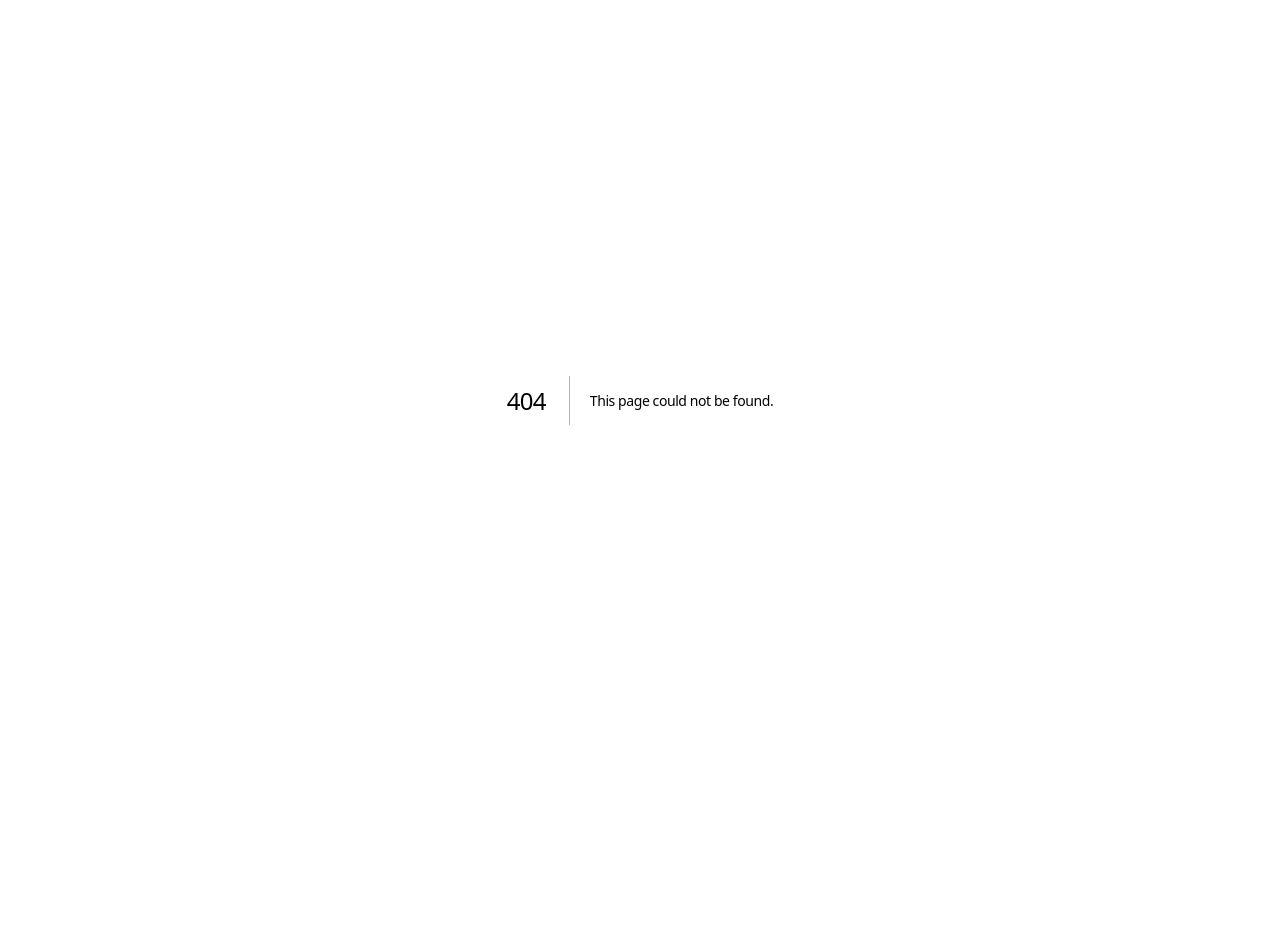
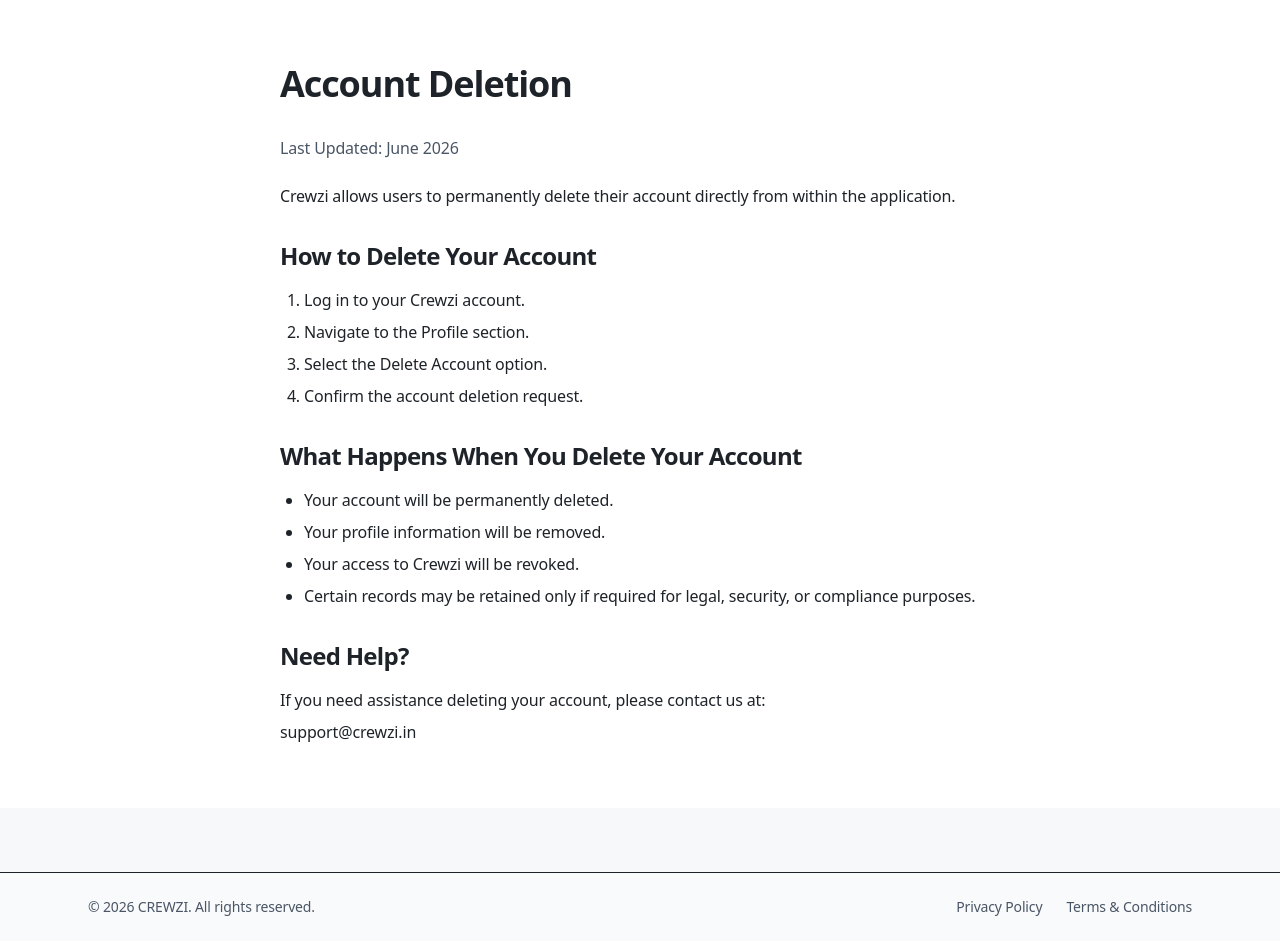
Before and after one commit to ibrahimh-max/SHIRE, a Next.js app: page /delete-account in a window 1280 px wide. Before the commit this address had no page. Before the commit the page ends 800 px from the top, so only its background shows below. Built offline with nearby package versions, Linux system fonts and the light colour scheme; a web font is replaced by a local one.

Commit message:
accoudn delelte button

```diff
--- /dev/null
+++ b/src/app/(marketing)/delete-account/page.tsx
@@ -0,0 +1,55 @@
+export default function DeleteAccountPage() {
+  return (
+    <main className="min-h-screen bg-white">
+      <div className="max-w-3xl mx-auto px-6 py-16">
+        <h1 className="text-4xl font-bold mb-8">Account Deletion</h1>
+
+        <p className="text-gray-600 mb-6">
+          Last Updated: June 2026
+        </p>
+
+        <p className="mb-6">
+          Crewzi allows users to permanently delete their account directly
+          from within the application.
+        </p>
+
+        <h2 className="text-2xl font-semibold mt-8 mb-4">
+          How to Delete Your Account
+        </h2>
+
+        <ol className="list-decimal pl-6 space-y-2 mb-6">
+          <li>Log in to your Crewzi account.</li>
+          <li>Navigate to the Profile section.</li>
+          <li>Select the Delete Account option.</li>
+          <li>Confirm the account deletion request.</li>
+        </ol>
+
+        <h2 className="text-2xl font-semibold mt-8 mb-4">
+          What Happens When You Delete Your Account
+        </h2>
+
+        <ul className="list-disc pl-6 space-y-2 mb-6">
+          <li>Your account will be permanently deleted.</li>
+          <li>Your profile information will be removed.</li>
+          <li>Your access to Crewzi will be revoked.</li>
+          <li>
+            Certain records may be retained only if required for legal,
+            security, or compliance purposes.
+          </li>
+        </ul>
+
+        <h2 className="text-2xl font-semibold mt-8 mb-4">
+          Need Help?
+        </h2>
+
+        <p>
+          If you need assistance deleting your account, please contact us at:
+        </p>
+
+        <p className="mt-2 font-medium">
+          support@crewzi.in
+        </p>
+      </div>
+    </main>
+  );
+}
```
Also changed, not shown: public/icon-192.png (deleted), public/icon-512.png (deleted).
